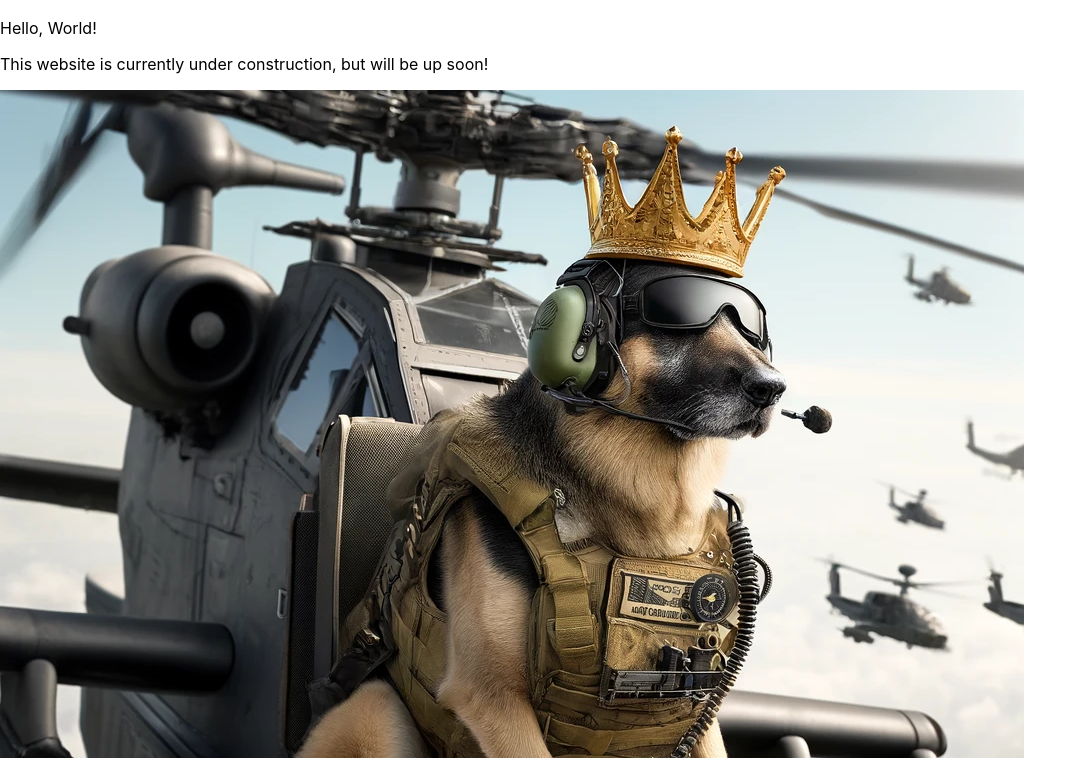
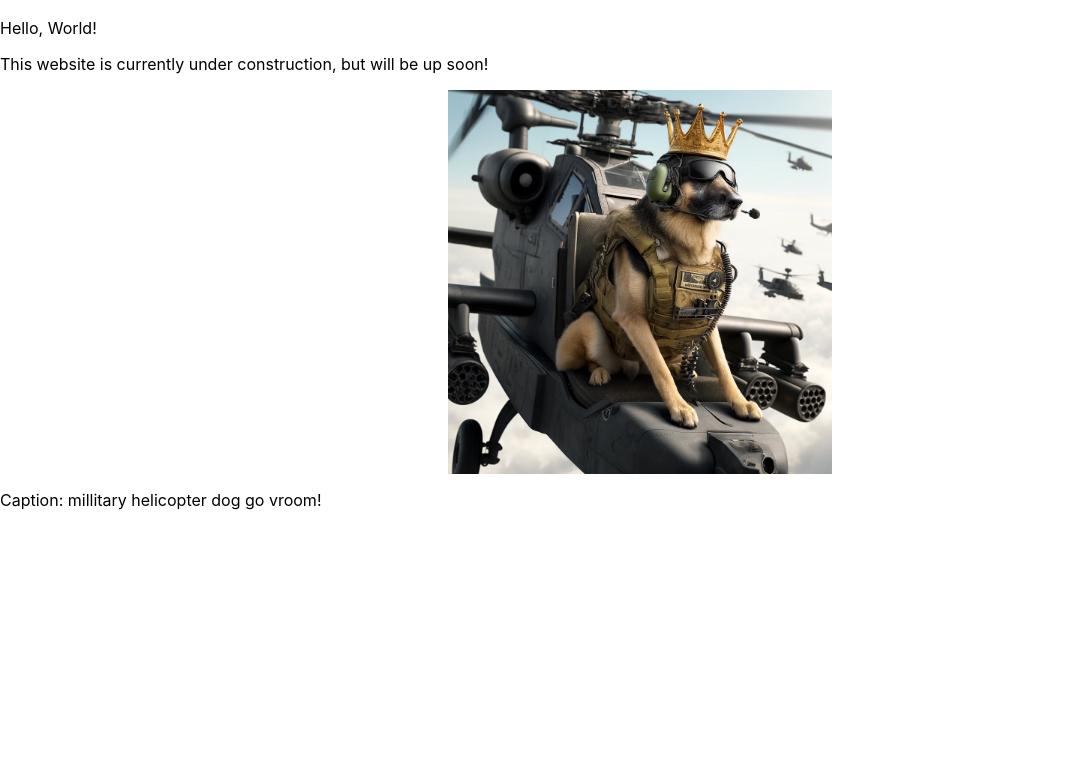
Before and after one commit to the-beckoning/the-beckoning.github.io, a website built with Vite: page index.html in a window 1280 px wide. Shown: the part 42-800 px from the top of the page, without its empty margins (0-1087 px from the left). Built offline with nearby package versions, Linux system fonts and the light colour scheme.

Commit message:
centered and shrunk the image

```diff
--- a/index.html
+++ b/index.html
@@ -9,5 +9,6 @@
     <p>Hello, World!</p>
     <p>This website is currently under construction, but will be up soon!</p>
     <img src="doggy.webp">
+    <p>Caption: millitary helicopter dog go vroom!</p>
   </body>
 </html>
--- a/style.css
+++ b/style.css
@@ -1,3 +1,9 @@
+img {
+  width: 30%;
+  margin: auto auto;
+  display: block;
+}
+
 html,
 body {
   padding: 0;
```
